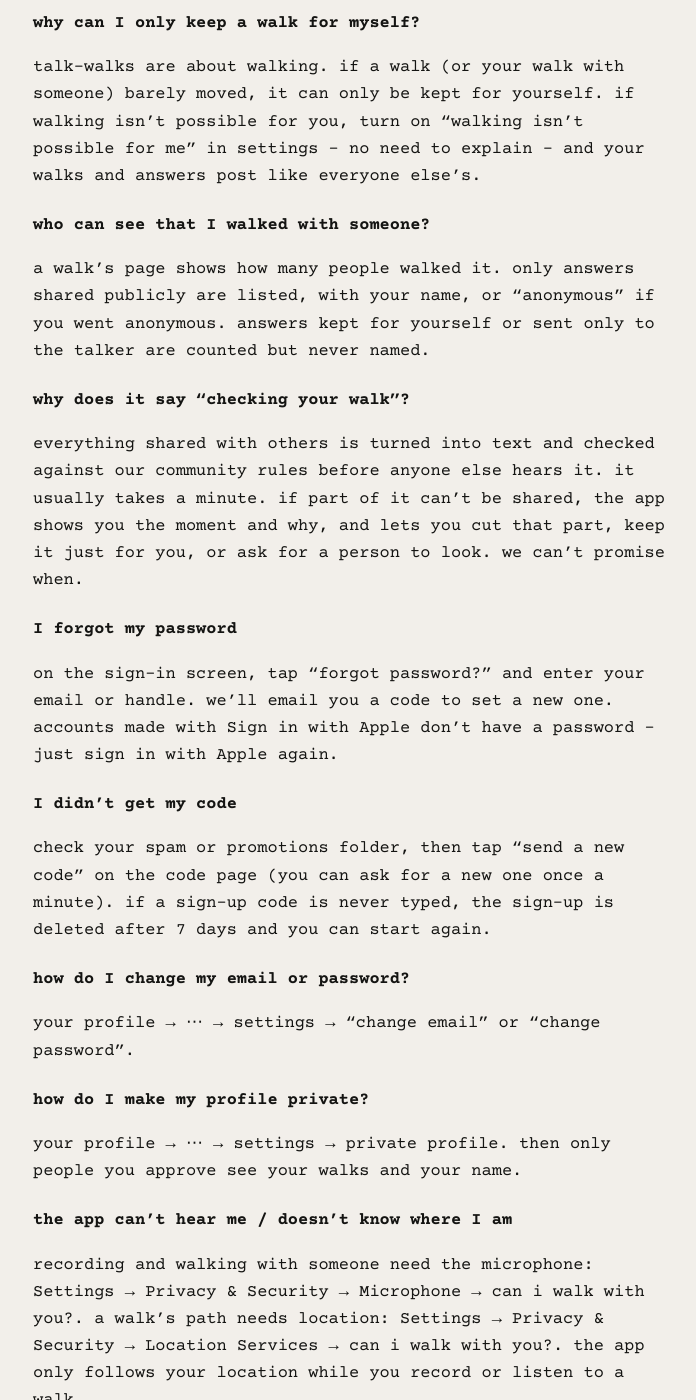
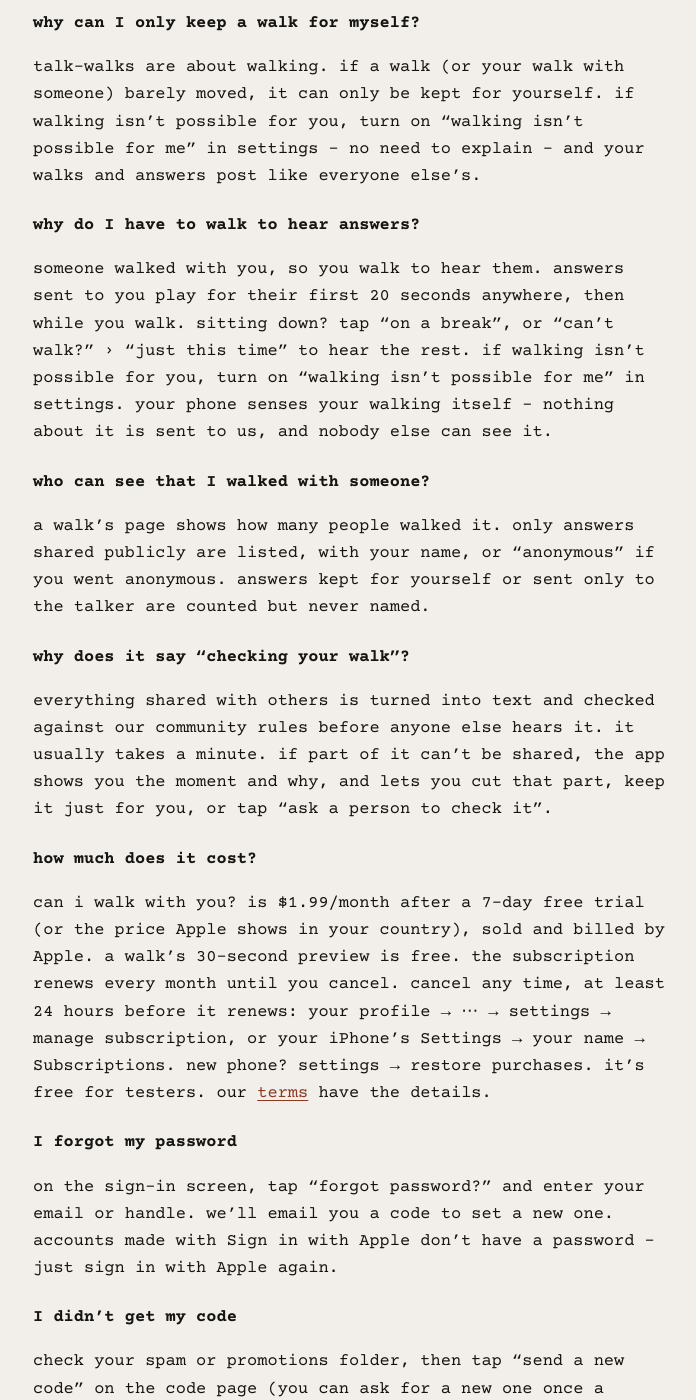
Before and after one commit to thorayaaa/caniwalkwithyou-site, a Jekyll site: the page built from support.md, in a window 1280 px wide and 1400 px high, scrolled down 880 px. Shown: the whole window, without its empty margins (287-983 px from the left). Built offline with Jekyll 4.4.1, drawn with Linux system fonts in a browser that asks for light colours; some of the changed text lies outside the part shown.

Commit message:
Support for launch: "write to us ... and we'll look at it" (no time promise, and no claim that a person reads everything); new answers - how much it costs ($1.99/month after a 7-day free trial, renews monthly, cancel at least 24 hours before, restore purchases, free for testers) and why you walk to hear answers (20 seconds anywhere, then while walking; "on a break", "can't walk?" › "just this time"); location is used while recording, walking with someone or hearing answers; "ask a person to check it" as the app says; deleting your account doesn't cancel a subscription; links the community guidelines; Hey Stranger LLC's business address. (ciwwy Batch CZ)
Co-Authored-By: Claude Opus 5.5 <noreply@anthropic.com>

```diff
--- a/support.md
+++ b/support.md
@@ -7,7 +7,7 @@ description: help with can i walk with you? - and how to reach us.
 
 # support
 
-need help, found something broken, or want to report something? email <a href="mailto:{{ site.contact_email }}">{{ site.contact_email }}</a>. we read everything, and we'll get back to you as soon as we can.
+need help, found something broken, or want to report something? write to us at <a href="mailto:{{ site.contact_email }}">{{ site.contact_email }}</a> and we'll look at it.
 
 ## common questions
 
@@ -24,11 +24,17 @@ you choose, every time, after the walk. a talk-walk: just you, or everyone. an a
 ### why can I only keep a walk for myself?
 talk-walks are about walking. if a walk (or your walk with someone) barely moved, it can only be kept for yourself. if walking isn't possible for you, turn on "walking isn't possible for me" in settings - no need to explain - and your walks and answers post like everyone else's.
 
+### why do I have to walk to hear answers?
+someone walked with you, so you walk to hear them. answers sent to you play for their first 20 seconds anywhere, then while you walk. sitting down? tap "on a break", or "can't walk?" › "just this time" to hear the rest. if walking isn't possible for you, turn on "walking isn't possible for me" in settings. your phone senses your walking itself - nothing about it is sent to us, and nobody else can see it.
+
 ### who can see that I walked with someone?
 a walk's page shows how many people walked it. only answers shared publicly are listed, with your name, or "anonymous" if you went anonymous. answers kept for yourself or sent only to the talker are counted but never named.
 
 ### why does it say "checking your walk"?
-everything shared with others is turned into text and checked against our community rules before anyone else hears it. it usually takes a minute. if part of it can't be shared, the app shows you the moment and why, and lets you cut that part, keep it just for you, or ask for a person to look. we can't promise when.
+everything shared with others is turned into text and checked against our community rules before anyone else hears it. it usually takes a minute. if part of it can't be shared, the app shows you the moment and why, and lets you cut that part, keep it just for you, or tap "ask a person to check it".
+
+### how much does it cost?
+can i walk with you? is $1.99/month after a 7-day free trial (or the price Apple shows in your country), sold and billed by Apple. a walk's 30-second preview is free. the subscription renews every month until you cancel. cancel any time, at least 24 hours before it renews: your profile → ⋯ → settings → manage subscription, or your iPhone's Settings → your name → Subscriptions. new phone? settings → restore purchases. it's free for testers. our [terms](/terms/) have the details.
 
 ### I forgot my password
 on the sign-in screen, tap "forgot password?" and enter your email or handle. we'll email you a code to set a new one. accounts made with Sign in with Apple don't have a password - just sign in with Apple again.
@@ -43,7 +49,7 @@ your profile → ⋯ → settings → "change email" or "change password".
 your profile → ⋯ → settings → private profile. then only people you approve see your walks and your name.
 
 ### the app can't hear me / doesn't know where I am
-recording and walking with someone need the microphone: Settings → Privacy & Security → Microphone → can i walk with you?. a walk's path needs location: Settings → Privacy & Security → Location Services → can i walk with you?. the app only follows your location while you record or listen to a walk.
+recording and walking with someone need the microphone: Settings → Privacy & Security → Microphone → can i walk with you?. a walk's path needs location: Settings → Privacy & Security → Location Services → can i walk with you?. the app only follows your location while you record a walk, walk with someone, or hear answers sent to you.
 
 ### my buttons aren't on the lock screen
 turn on Live Activities: Settings → can i walk with you? → Live Activities.
@@ -61,7 +67,7 @@ tap "⋯" on a walk, an answer or a profile, then "report" - pick a reason and a
 tap "unsubscribe" at the bottom of any of them - one tap and you're off the list.
 
 ### how do I delete a walk, or my account?
-a walk: open it, "⋯" → delete. your account: your profile → ⋯ → settings → delete account, then type "delete". deleting removes the recordings too. our [privacy policy](/privacy/#deleting-your-account) explains exactly what's removed and what's kept.
+a walk: open it, "⋯" → delete. your account: your profile → ⋯ → settings → delete account, then type "delete". deleting removes the recordings too. deleting your account doesn't cancel a subscription - cancel it first. our [privacy policy](/privacy/#deleting-your-account) explains exactly what's removed and what's kept.
 
 <a id="takedown"></a>
 
@@ -192,5 +198,8 @@ to report something in the app, use "⋯" → report, or write to <a href="mailt
 ## more
 
 - [safety tips](/safety/)
+- [community guidelines](/guidelines/)
 - [privacy policy](/privacy/)
 - [terms](/terms/)
+
+**contact:** <a href="mailto:{{ site.contact_email }}">{{ site.contact_email }}</a> · Hey Stranger LLC, 1872 Lexington Ave, Ste 143, New York, NY 10035
```
